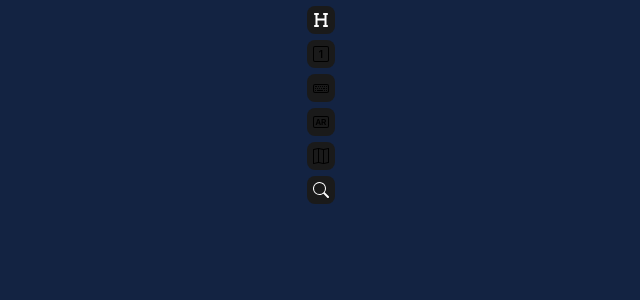
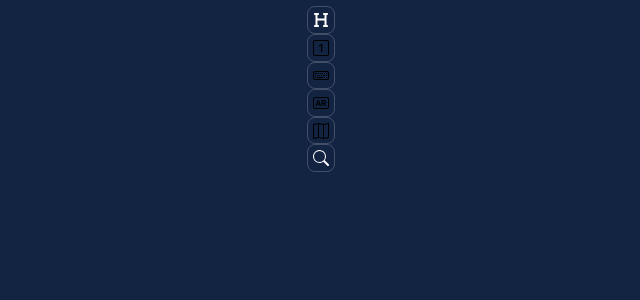
Before and after one commit to AddielQuintero/a11y-testing-toolkit-ext, a React (Vite) app: page / in a window 1280 px wide. Shown: the top 300 px of the page, without its empty margins (319-959 px from the left). Built offline with nearby package versions, Linux system fonts and the light colour scheme.

Commit message:
fix: update button component

```diff
--- a/src/components/common/Button.tsx
+++ b/src/components/common/Button.tsx
@@ -9,6 +9,8 @@ export const CustomButton = (props: ButtonProps): JSX.Element => {
       className={props.className}
       disabled={props.disabled}
       onClick={props.onClick}
+      onMouseEnter={props.onMouseEnter}
+      onMouseLeave={props.onMouseLeave}
     >
       {props.children}
     </button>
--- a/src/sass/common/_button.scss
+++ b/src/sass/common/_button.scss
@@ -1,24 +1,30 @@
 button {
   display: flex;
-  margin-bottom: 0.4rem;
   padding: 0.3rem;
   border-radius: 0.5rem;
-  border: 1px solid transparent;
+  // border: 1px solid transparent;
+  border: 1px solid rgba(255, 255, 255, 0.2);
+  outline: none;
   font-size: 1rem;
   font-weight: 500;
   font-family: inherit;
-  background-color: #1a1a1a;
-  cursor: pointer;
-  transition: border-color 0.25s;
+  background-color: transparent;
+  // cursor: pointer;
+  // transition: border-color 0.25s;
+  transition: border 0.25s, outline 0.25s;
 
   &:hover {
-    border-color: #fff;
+    // border-color: #fff;
+    border: 1px solid #fff;
+    outline: none;
   }
 
   &:focus,
   &:active,
   &:focus-visible {
-    outline: 4px auto -webkit-focus-ring-color;
+    // outline: 1px auto -webkit-focus-ring-color;
+    outline: 1px solid #fff
+    // background-color: #fff;
   }
 
   &.buttons__icons {
```
